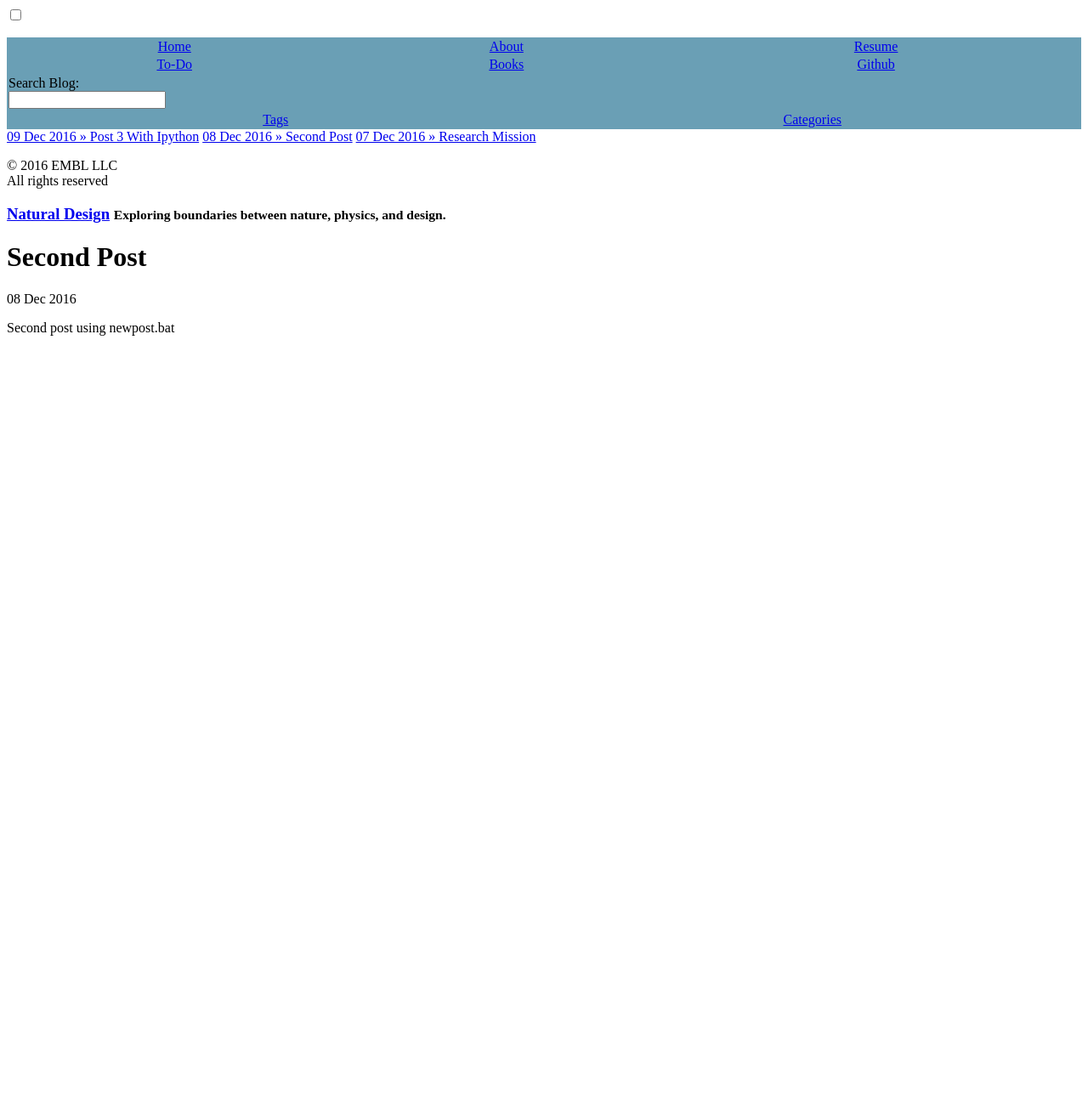
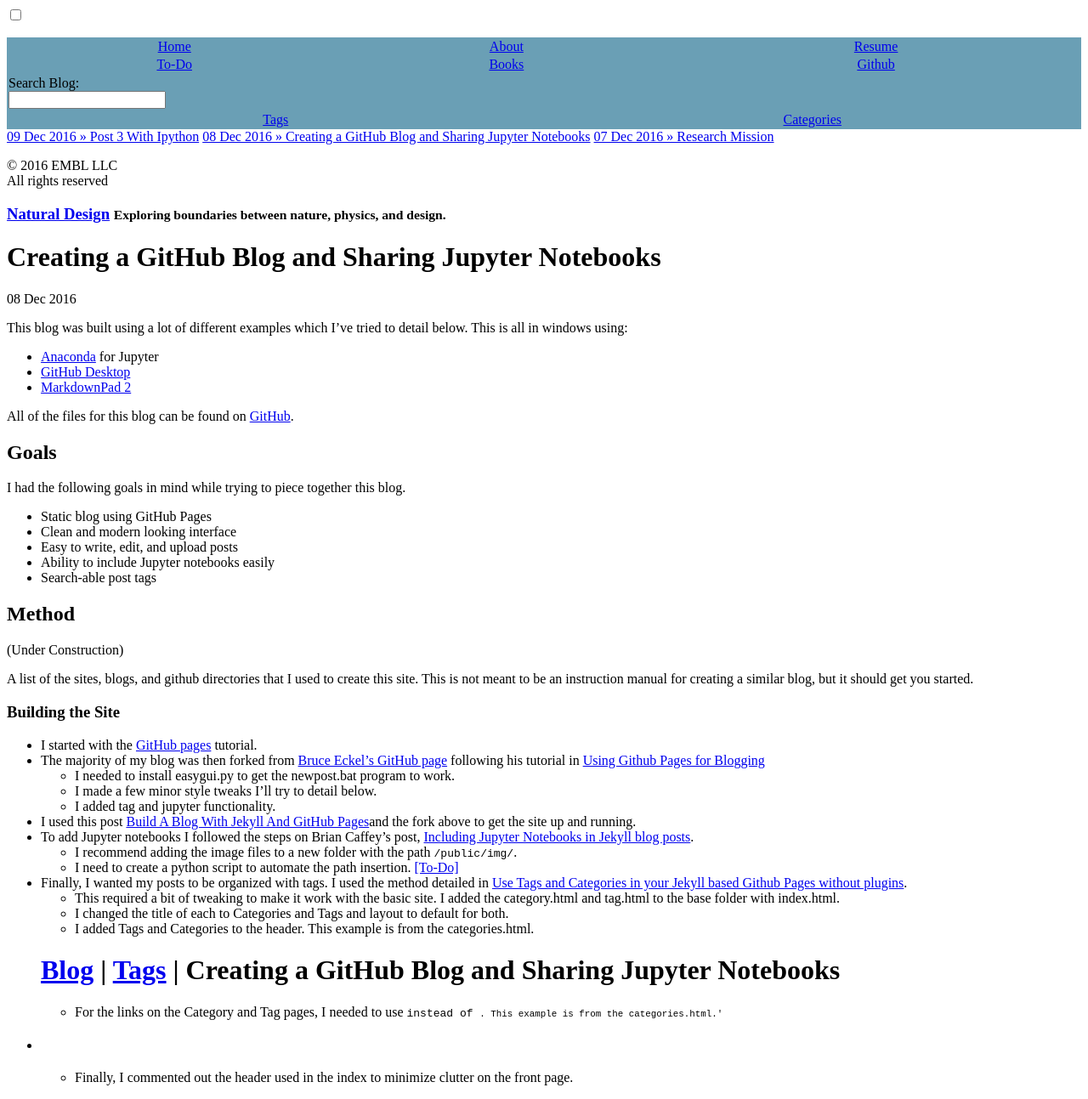
Before and after one commit to stembl/stembl.github.io, a Jekyll site: the page built from _posts/2016-12-08-second-post.md, in a window 1280 px wide. Shown: the whole page at 85% size. Built offline with Jekyll 4.4.1, drawn with Linux system fonts in a browser that asks for light colours; comment, search, counter and statistics services are not loaded; before the commit the page ends 900 px from its top, so only the background shows below that.

Commit message:
2nd post 0.1

```diff
--- a/_posts/2016-12-08-second-post.md
+++ b/_posts/2016-12-08-second-post.md
@@ -1,7 +1,67 @@
 ---
 layout: post
 published: true
-title: Second Post
+title: Creating a GitHub Blog and Sharing Jupyter Notebooks
+category: blog
+tags: howto
+
 ---
 
-Second post using newpost.bat
+This blog was built using a lot of different examples which I've tried to detail below.  This is all in windows using:
+
+* [Anaconda](https://www.continuum.io/downloads) for Jupyter
+* [GitHub Desktop](https://desktop.github.com/)
+* [MarkdownPad 2](http://markdownpad.com/)
+
+All of the files for this blog can be found on [GitHub](http://www.github.com/stembl).
+
+## Goals
+I had the following goals in mind while trying to piece together this blog.
+
+* Static blog using GitHub Pages
+* Clean and modern looking interface
+* Easy to write, edit, and upload posts
+* Ability to include Jupyter notebooks easily
+* Search-able post tags
+
+## Method
+
+(Under Construction)
+
+A list of the sites, blogs, and github directories that I used to create this site. This is not meant to be an instruction manual for creating a similar blog, but it should get you started.
+
+### Building the Site
+* I started with the [GitHub pages](https://pages.github.com/) tutorial.
+* The majority of my blog was then forked from [Bruce Eckel's GitHub page](https://github.com/BruceEckel/BruceEckel.github.io) following his tutorial in [Using Github Pages for Blogging](http://bruceeckel.github.io/2014/11/19/using-github-pages/)
+	* I needed to install easygui.py to get the newpost.bat program to work.
+	* I made a few minor style tweaks I'll try to detail below.
+	* I added tag and jupyter functionality.
+* I used this post [Build A Blog With Jekyll And GitHub Pages](https://www.smashingmagazine.com/2014/08/build-blog-jekyll-github-pages/)and the fork above to get the site up and running.
+* To add Jupyter notebooks I followed the steps on Brian Caffey's post, [Including Jupyter Notebooks in Jekyll blog posts](http://briancaffey.github.io/2016/03/14/ipynb-with-jekyll.html).
+	*  I recommend adding the image files to a new folder with the path `/public/img/`.
+	*  I need to create a python script to automate the path insertion. [[To-Do]](/todo/)
+*  Finally, I wanted my posts to be organized with tags.  I used the method detailed in [Use Tags and Categories in your Jekyll based Github Pages without plugins]( https://codinfox.github.io/dev/2015/03/06/use-tags-and-categories-in-your-jekyll-based-github-pages/).
+	*  This required a bit of tweaking to make it work with the basic site. I added the category.html and tag.html to the base folder with index.html.
+	*  I changed the title of each to Categories and Tags and layout to default for both.
+	*  I added Tags and Categories to the header.   This example is from the categories.html.
+
+	<h1 class="page-title"><a href="/">Blog</a> | <a href="/tag/">Tags</a> | {{ page.title }}
+	</h1>
+
+	* For the links on the Category and Tag pages, I needed to use <code> instead of <small>.  This example is from the categories.html.'
+
+	<li>
+    <h3>
+      <a href="{{ post.url }}">
+        {{ post.title }}</a>
+        &nbsp;<code class="highlighter-rouge">{{ post.date | date_to_string }}</code>
+
+	  <!-- adds tags to the end of posts
+	  {% for tag in post.tags %}
+      <a class="codinfox-tag-mark" href="/blog/tag/#{{ tag | slugify }}">{{ tag }}</a>
+      {% endfor %}-->
+
+    </h3>
+	</li>
+
+	* Finally, I commented out the header used in the index to minimize clutter on the front page.
```
